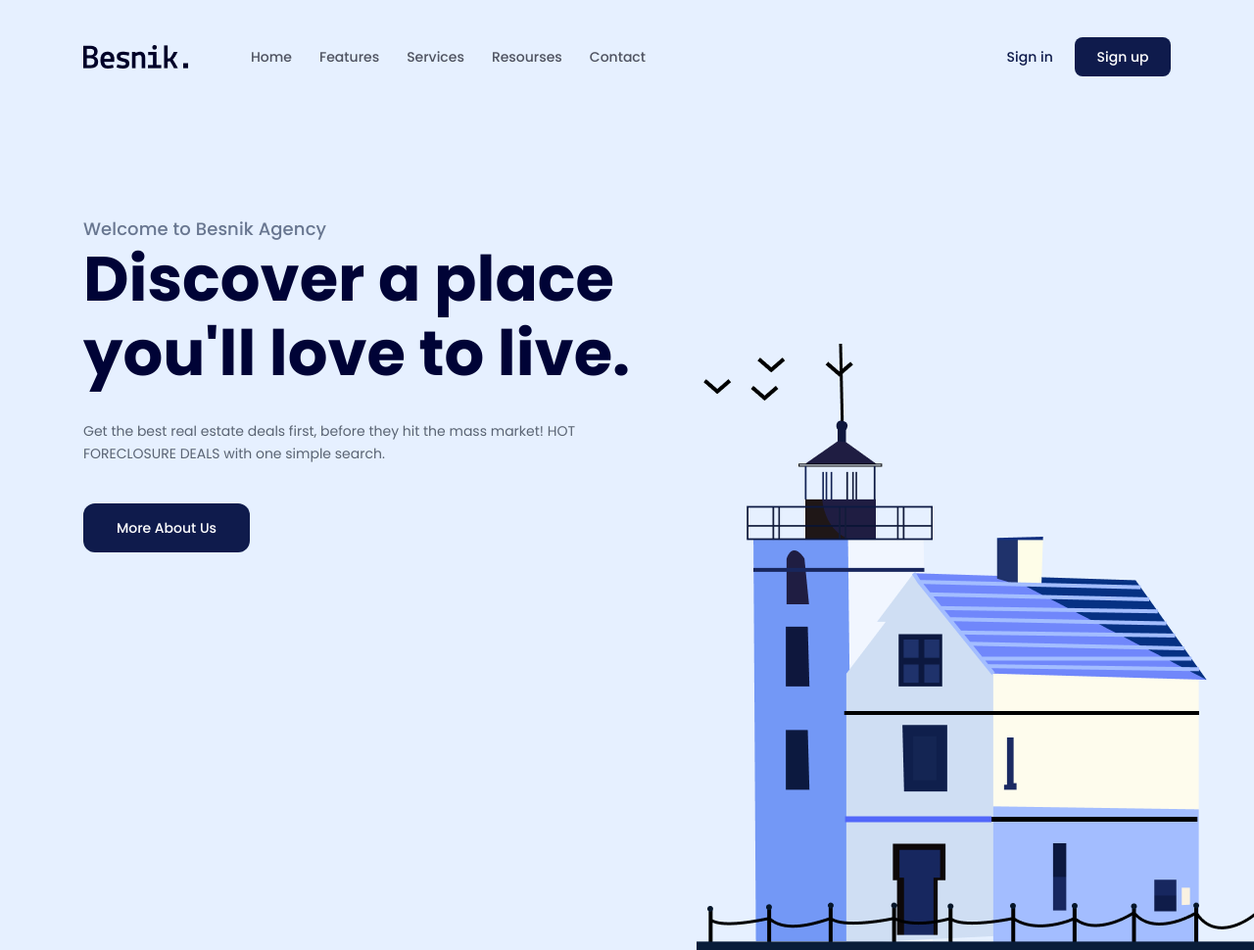
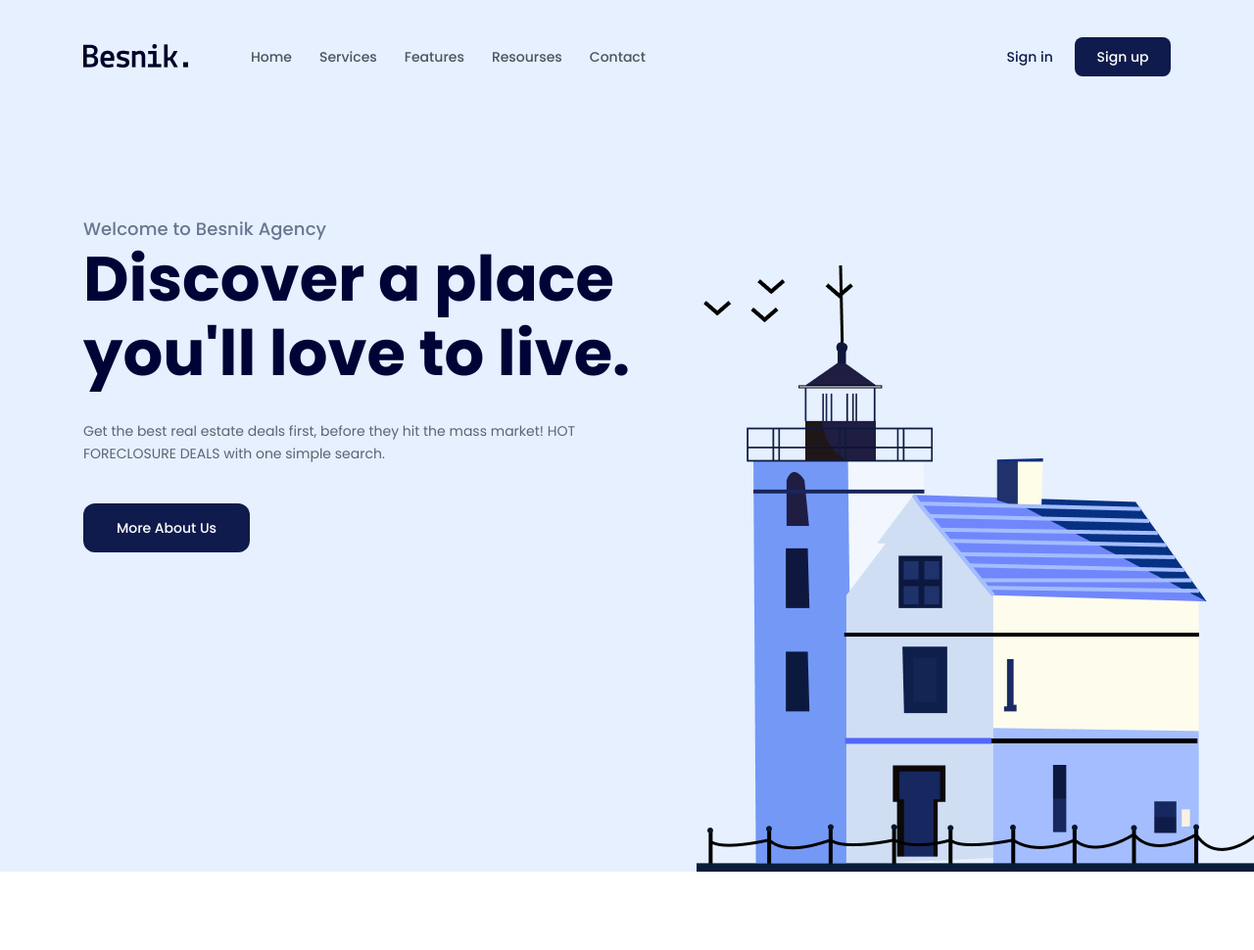
Before and after one commit to leduy2312/du-an-Kris-htmlcss-01, a plain HTML site: page index.html in a window 1280 px wide. Shown: the top 970 px of the page at 98% size. Drawn offline with Linux system fonts and the light colour scheme.

```diff
--- a/assets/style.css
+++ b/assets/style.css
@@ -6,6 +6,11 @@
 
 :root {
     --primary-color: #0f1b4c;
+}
+
+html,
+body {
+    scroll-behavior: smooth;
 }
 
 html {
@@ -58,7 +63,7 @@ a {
     flex-direction: column;
     position: relative;
     background: #e6f0ff;
-    min-height: 110vh;
+    height: 100vh;
 }
 
 .navbar {
--- a/index.html
+++ b/index.html
@@ -17,21 +17,24 @@
 </head>
 
 <body>
-    <main>
+    <main id="home">
 
         <header class="fixed-header">
             <div class="content">
                 <nav class="navbar">
                     <!-- logo -->
-                    <img src="./assets/img/Logo.png" alt="Besnik.">
+                    <a href="#!">
+                        <img src="./assets/img/Logo.png" alt="Besnik.">
+                    </a>
 
                     <!-- navigation -->
                     <ul>
-                        <li><a href="#">Home</a></li>
-                        <li><a href="#">Features</a></li>
-                        <li><a href="#">Services</a></li>
-                        <li><a href="#">Resourses</a></li>
-                        <li><a href="#">Contact</a></li>
+                        <li><a href="#home">Home</a></li>
+                        <li><a href="#services">Services</a></li>
+                        <li><a href="#features">Features</a></li>
+                        <li><a href="#resourses">Resourses</a></li>
+                        <li><a href="#contact">Contact</a></li>
+
                     </ul>
 
                     <!-- action -->
@@ -102,7 +105,7 @@
         </div>
 
         <!-- Guides -->
-        <div class="guides">
+        <div id="services" class="guides">
             <div class="content">
                 <h2 class="sub-title">How its works?</h2>
                 <p class="desc">Everything you need to know when you're looking to buy, rent, or sell - all in one
@@ -145,7 +148,7 @@
         </div>
 
         <!-- Featured -->
-        <div class="features">
+        <div id="features" class="features">
             <div class="content">
                 <header>
                     <h2 class="sub-title">Featured Properties</h2>
@@ -239,7 +242,7 @@
         </div>
 
         <!-- Stats -->
-        <div class="stats">
+        <div id="resourses" class="stats">
             <div class="content">
                 <div class="row">
                     <div class="img-block">
@@ -341,7 +344,7 @@
         </div>
 
         <!--===== SubScription ============-->
-        <div class="subScription">
+        <div id="contact" class="subScription">
             <div class="content">
                 <div class="body">
                     <div class="info">
```
